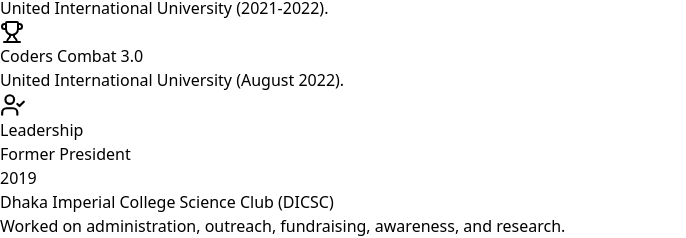
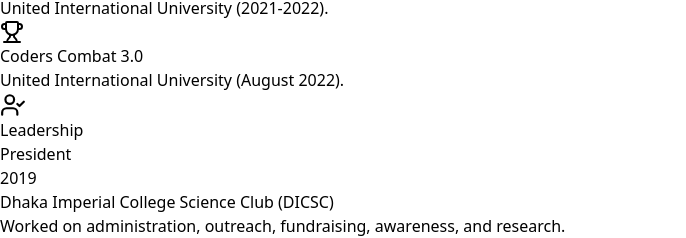
Before and after one commit to 1000yearsoldguy/Portfolio-Site, a React (Vite) app: page / in a window 1280 px wide. Shown: the part 4382-4620 px from the top of the page, without its empty margins (0-686 px from the left). Built offline with nearby package versions, Linux system fonts and the light colour scheme.

Commit message:
Tweaked the designation of a previous club role

```diff
--- a/src/App.jsx
+++ b/src/App.jsx
@@ -257,7 +257,7 @@
   ];
 
   const leadership = [
-    { role: "Former President", org: "Dhaka Imperial College Science Club (DICSC)", period: "2019", desc: "Worked on administration, outreach, fundraising, awareness, and research." },
+    { role: "President", org: "Dhaka Imperial College Science Club (DICSC)", period: "2019", desc: "Worked on administration, outreach, fundraising, awareness, and research." },
     { role: "Senior Executive", org: "Dhaka Imperial College Science Club (DICSC)", period: "2017-2018", desc: "Worked on research-based science projects along with design and implementation." },
     { role: "Head of Network Administration", org: "Dhaka Imperial College Business Club (DICBC) & Humanities Club (DICHC)", period: "2018-2019", desc: "Worked on proposals, sponsorships and goals for targeted outcomes." },
     { role: "Head Administrative Officer", org: "Bangladesh Academy of Sciences (BAS) Science Olympiad", period: "2018", desc: "Administrative operations leadership." },
```
